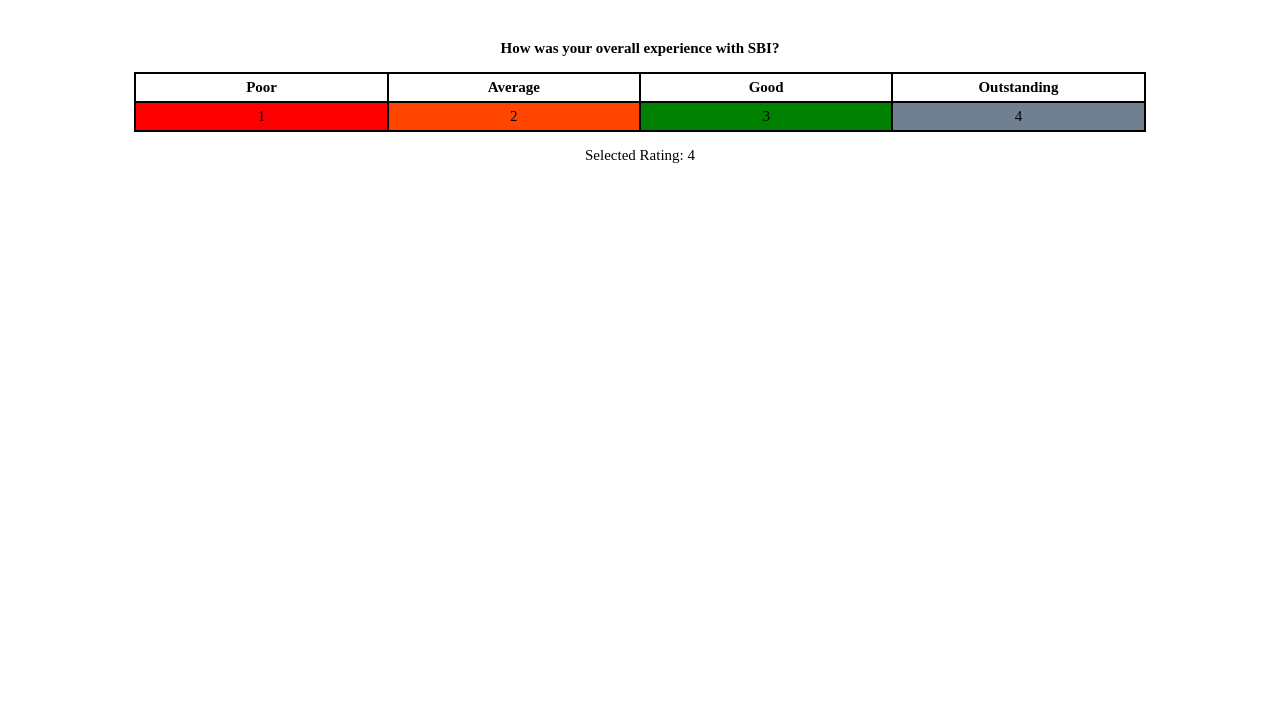
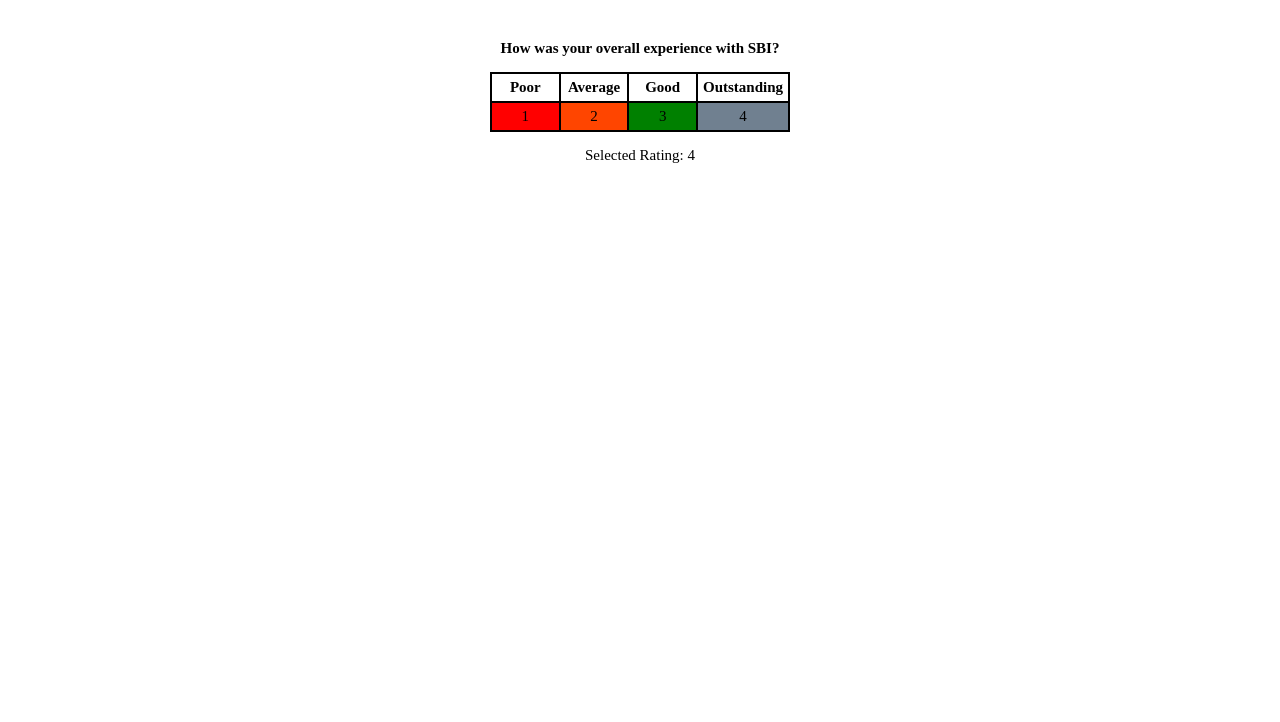
Before and after one commit to ak-hariharan/Feedback_project, a plain HTML site: page index.html in a window 1280 px wide. Shown: the part 78-800 px from the top of the page. Drawn offline with Linux system fonts and the light colour scheme.

Commit message:
change in css

```diff
--- a/main.css
+++ b/main.css
@@ -1,4 +1,3 @@
-<<<<<<< HEAD
 .heading {
     background: blue;
 }
@@ -111,118 +110,3 @@
     }
 
 }
-=======
-.heading {
-    background: blue;
-}
-
-.hero-heading {
-    color: white;
-    padding: 5px;
-    text-align: center;
-}
-
-.para {
-    font-weight: 900;
-}
-
-.main-content {
-    margin-top: 50px;
-    text-align: center;
-}
-
-.list-of-feedback {
-    margin: 0 auto;
-    width: 150px;
-    display: flex;
-    flex-direction: column;
-    justify-content: center;
-}
-
-.list-of-input {
-    margin: 0;
-    border: 2px solid black;
-}
-
-@media only screen and (max-width: 600px) {
-
-    .list-of-input:nth-child(2),
-    .list-of-input:nth-child(3),
-    .list-of-input:nth-child(4) {
-        border-top: none;
-    }
-}
-
-.description-term {
-    padding: 5px;
-    margin: 0;
-    font-weight: 600;
-    border-bottom: 2px solid black;
-}
-
-.rating-button {
-    position: absolute;
-    opacity: 0%;
-}
-
-.clickable-label{
-    cursor: pointer;
-}
-
-.description-data-one,
-.description-data-two,
-.description-data-three,
-.description-data-four {
-    margin: 0;
-    padding: 5px;
-}
-
-.description-data-one {
-    background-color: red;
-
-}
-
-.description-data-two {
-    background-color: orangered;
-}
-
-.description-data-three {
-    background-color: green;
-}
-
-.description-data-four {
-    background-color: slategray;
-}
-
-footer {
-    text-align: center;
-    margin-top: 70px;
-}
-
-
-
-@media only screen and (min-width: 600px) {
-    main {
-        font-size: 15px;
-    }
-
-    .list-of-feedback {
-        width: 80%;
-        flex-direction: row;
-        justify-content: center;
-    }
-
-    .list-of-input {
-        border: 2px solid black;
-        flex: 1;
-    }
-
-
-    .list-of-input:nth-child(2),
-    .list-of-input:nth-child(3),
-    .list-of-input:nth-child(4) {
-        border-left: none;
-    }
-
-}
->>>>>>> cc87a5c44c4640853bca6e7c38568fc88074eae9
```
